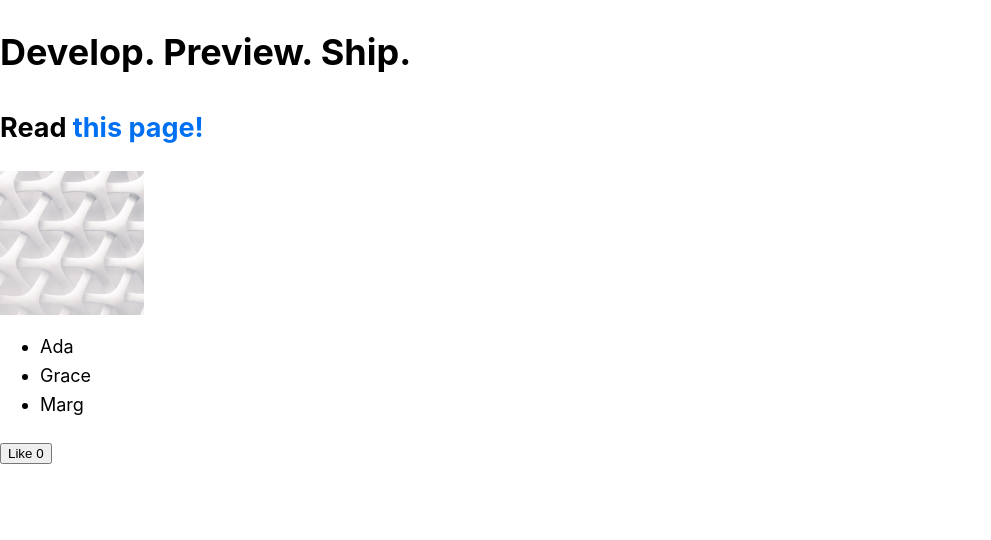
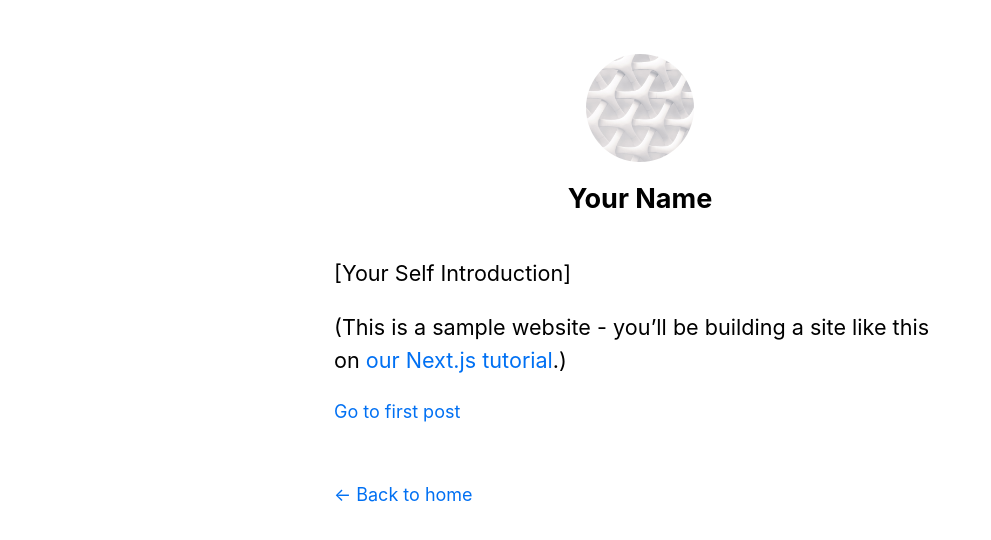
Before and after one commit to sansae/nextjs-blog, a Next.js app: page / in a window 1280 px wide. Shown: the top 540 px of the page, without its empty margins (0-991 px from the left). Built offline with nearby package versions, Linux system fonts and the light colour scheme.

Commit message:
polished layout component and styles

```diff
--- a/components/layout.js
+++ b/components/layout.js
@@ -1,9 +1,69 @@
+import Head from 'next/head';
+import Image from 'next/image';
 import styles from './layout.module.css';
+import utilStyles from '../styles/utils.module.css';
+import Link from 'next/link';
 
-export default function Layout({ children }) {
+const name = 'Your Name';
+export const siteTitle = 'Next.js Sample Website';
+
+export default function Layout({ children, home }) {
   return (
     <div className={styles.container}>
-      {children}
+      <Head>
+        <link rel="icon" href="/favicon.ico" />
+        <meta
+          name="description"
+          content="Learn how to build a personal website using Next.js"
+        />
+        <meta
+          property="og:image"
+          content={`https://og-image.vercel.app/${encodeURI(
+            siteTitle,
+          )}.png?theme=light&md=0&fontSize=75px&images=https%3A%2F%2Fassets.vercel.com%2Fimage%2Fupload%2Ffront%2Fassets%2Fdesign%2Fnextjs-black-logo.svg`}
+        />
+        <meta name="og:title" content={siteTitle} />
+        <meta name="twitter:card" content="summary_large_image" />
+      </Head>
+      <header className={styles.header}>
+        {home ? (
+          <>
+            <Image
+              priority
+              src="/images/profile.jpg"
+              className={utilStyles.borderCircle}
+              height={144}
+              width={144}
+              alt=""
+            />
+            <h1 className={utilStyles.heading2Xl}>{name}</h1>
+          </>
+        ) : (
+          <>
+            <Link href="/">
+              <Image
+                priority
+                src="/images/profile.jpg"
+                className={utilStyles.borderCircle}
+                height={108}
+                width={108}
+                alt=""
+              />
+            </Link>
+            <h2 className={utilStyles.headingLg}>
+              <Link href="/" className={utilStyles.colorInherit}>
+                {name}
+              </Link>
+            </h2>
+          </>
+        )}
+      </header>
+      <main>{children}</main>
+      {!home && (
+        <div className={styles.backToHome}>
+          <Link href="/">← Back to home</Link>
+        </div>
+      )}
     </div>
-  )
+  );
 }
--- a/components/layout.module.css
+++ b/components/layout.module.css
@@ -3,3 +3,13 @@
   padding: 0 1rem;
   margin: 3rem auto 6rem;
 }
+
+.header {
+  display: flex;
+  flex-direction: column;
+  align-items: center;
+}
+
+.backToHome {
+  margin: 3rem 0 0;
+}
--- a/pages/index.js
+++ b/pages/index.js
@@ -1,50 +1,27 @@
-import { useState } from 'react';
-
-import Image from 'next/image';
+import Head from 'next/head';
 
 import Link from 'next/link';
 
-function ProfilePic() {
+import Layout, { siteTitle } from '../components/layout';
+
+import utilStyles from '../styles/utils.module.css';
+
+export default function Home() {
   return (
-    <div>
-      <Image
-        src="/images/profile.jpg"
-        height={144}
-        width={144}
-        alt="profile pic"
-      />
-    </div>
+    <Layout>
+      <Head>
+        <title>{siteTitle}</title>
+      </Head>
+
+      <section className={utilStyles.headingMd}>
+        <p>[Your Self Introduction]</p>
+        <p>
+          (This is a sample website - you’ll be building a site like this on{' '}
+          <a href="https://nextjs.org/learn">our Next.js tutorial</a>.)
+        </p>
+      </section>
+
+      <Link href="./posts/first-post">Go to first post</Link>
+    </Layout>
   )
 }
-
-function Header({ title }) {
-  return <h1>{ title ? title : 'Default Title' }</h1>;
-}
-
-export default function HomePage() {
-  const names = ['Ada', 'Grace', 'Marg'];
-
-  const [likes, setLikes] = useState(0);
-
-  function handleClick() {
-    setLikes(likes + 1);
-  }
-
-  return (
-    <div>
-      <Header title="Develop. Preview. Ship." />
-
-      <h2>Read <Link href="/posts/first-post">this page!</Link></h2>
-
-      <ProfilePic />
-
-      <ul>
-        {names.map((name) => (
-          <li key={name}>{name}</li>
-        ))}
-      </ul>
-
-      <button onClick={handleClick}>Like {likes}</button>
-    </div>
-  )
-}
--- /dev/null
+++ b/styles/utils.module.css
@@ -0,0 +1,52 @@
+.heading2Xl {
+  font-size: 2.5rem;
+  line-height: 1.2;
+  font-weight: 800;
+  letter-spacing: -0.05rem;
+  margin: 1rem 0;
+}
+
+.headingXl {
+  font-size: 2rem;
+  line-height: 1.3;
+  font-weight: 800;
+  letter-spacing: -0.05rem;
+  margin: 1rem 0;
+}
+
+.headingLg {
+  font-size: 1.5rem;
+  line-height: 1.4;
+  margin: 1rem 0;
+}
+
+.headingMd {
+  font-size: 1.2rem;
+  line-height: 1.5;
+}
+
+.borderCircle {
+  border-radius: 9999px;
+}
+
+.colorInherit {
+  color: inherit;
+}
+
+.padding1px {
+  padding-top: 1px;
+}
+
+.list {
+  list-style: none;
+  padding: 0;
+  margin: 0;
+}
+
+.listItem {
+  margin: 0 0 1.25rem;
+}
+
+.lightText {
+  color: #666;
+}
```
